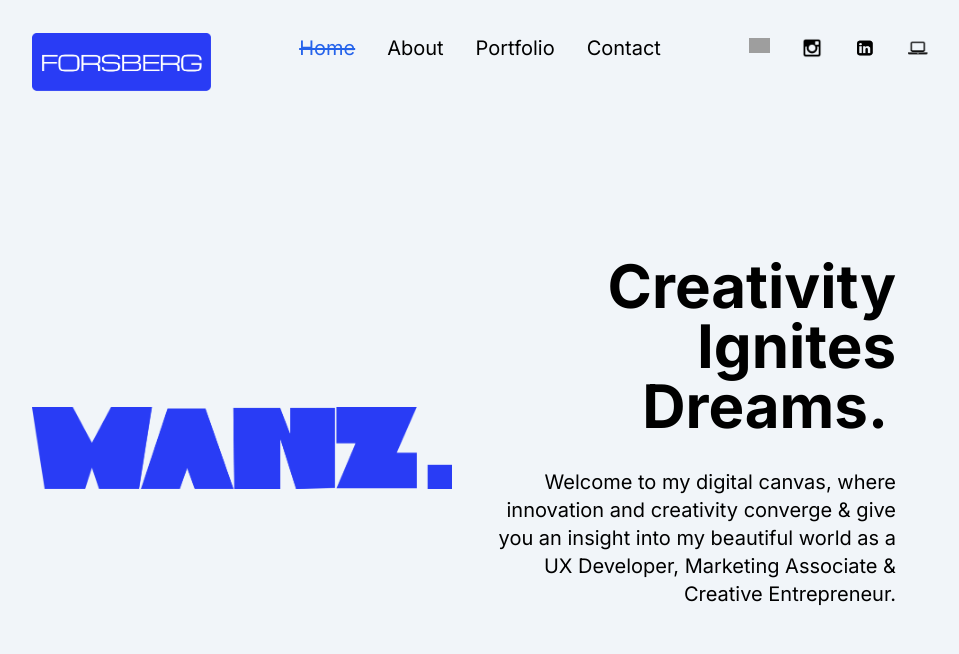
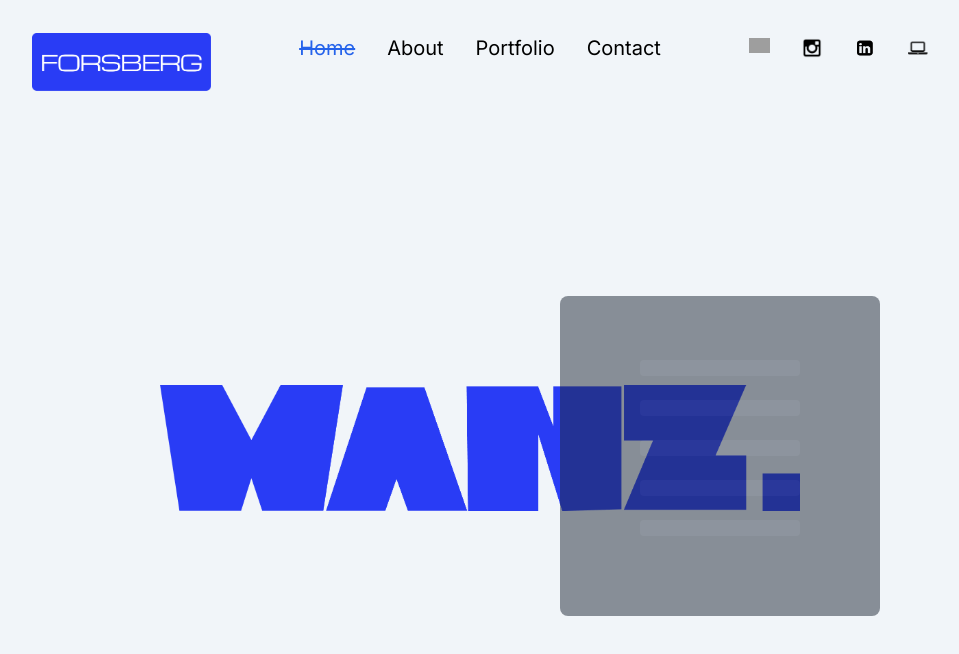
Before and after one commit to WanzForsberg/portfolio24, a Next.js app: page / in a window 1280 px wide. Shown: the top 654 px of the page, without its empty margins (160-1119 px from the left). Built offline with nearby package versions, Linux system fonts and the light colour scheme; grey boxes are pictures that could not be loaded.

Commit message:
updated home page

```diff
--- a/src/app/page.jsx
+++ b/src/app/page.jsx
@@ -2,64 +2,58 @@
 
 import Image from 'next/image';
 import { motion } from 'framer-motion';
-import Link from 'next/link';
+import { useState } from 'react';
 
 const Homepage = () => {
+  const [hovered, setHovered] = useState(false);
+
   return (
     <motion.div
-      className="h-full"
+      className="h-full flex items-center justify-center"
       initial={{ y: '-200vh' }}
       animate={{ y: '0%' }}
       transition={{ duration: 1 }}>
-      <div className="h-full flex flex-col lg:flex-row px-4 sm:px-8 md:px-12 lg:px-20 xl:px-48">
-        {/* IMAGE CONTAINER - hidden on screens smaller than lg */}
-        <div className="lg:h-full lg:w-1/2 relative hidden lg:block mr-6">
+      {/* Centered Image Container */}
+      <div className="relative w-1/2 h-1/2 flex items-center justify-center">
         <Image
           src="/Wanz-banner.png"
           alt="wanz banner"
           fill
           className="object-contain"
         />
-        </div>
-        {/* TEXT CONTAINER */}
-        <div className="flex flex-col items-center justify-center h-full lg:w-1/2 gap-8 mr-8">
-          {/* TITLE */}
-          <h1 className="text-4xl md:text-6xl font-bold text-center lg:text-right">
-            <span className="pr-2">Creativity Ignites Dreams.</span>
+        {/* Dark-colored Box */}
+        <div
+          className={`absolute transform translate-x-3/4 translate-y-2 p-8 bg-gray-800 text-white w-3/4 md:w-2/3 lg:w-1/2 h-80 rounded-lg transition-all duration-500 ${
+            !hovered ? 'opacity-50' : 'opacity-100'
+          }`}
+          onMouseEnter={() => setHovered(true)}
+          onMouseLeave={() => setHovered(false)}>
+          {hovered ? (
+            // Real Text with Ripple Effect
+            <motion.div
+              className="text-left tracking-widest leading-relaxed text-slate-100"
+              initial={{ opacity: 0, scale: 0.8 }}
+              animate={{ opacity: 1, scale: 1 }}
+              transition={{ duration: 0.5, ease: 'easeInOut' }}>
+              <h1 className="text-2xl md:text-4xl font-bold">
+                Creativity Ignites Dreams.
               </h1>
-          {/* <h1 className="text-4xl md:text-6xl font-bold text-center lg:text-left">
-            <span className="pr-2">Creativity Ignites Dreams In A</span>
-            <span className="relative inline-block">
-              <span className="text-yellow-500">Glitchy</span>
-              <span className="absolute top-neg-05 left-neg-03 text-red-500">
-                Glitchy
-              </span>
-              <span className="absolute top-pos-03 left-pos-03 text-blue-500">
-                Glitchy
-              </span>
-              <span className="absolute top-neg-02 left-neg-05 text-green-500">
-                Glitchy
-              </span>
-              <span className="absolute top-pos-04 left-neg-02 text-blue-600">
-                Glitchy
-              </span>
-            </span>
-            World.
-          </h1> */}
-          {/* DESCRIPTION */}
-          <p className="text-lg md:text-xl text-center lg:text-right">
+              <p className="text-sm md:text-lg mt-4">
                 Welcome to my digital canvas, where innovation and creativity
                 converge & give you an insight into my beautiful world as a UX
                 Developer, Marketing Associate & Creative Entrepreneur.
               </p>
-          {/* BUTTONS */}
-          <div className="w-full flex flex-col lg:flex-row gap-4 items-center justify-center lg:justify-start">
-            {/* <Link
-              href="/kaupilla"
-              className="p-4 rounded-lg ring-1 ring-violet-950 bg-violet-950 text-white w-full lg:w-auto">
-              EXPLORE MY WORLD
-            </Link> */}
+            </motion.div>
+          ) : (
+            // Mockup Lines
+            <div className="space-y-6 items-center justify-center opacity-50 p-8">
+              <div className="h-4 bg-gray-700 rounded w-5/6 mx-auto"></div>
+              <div className="h-4 bg-gray-700 rounded w-5/6 mx-auto"></div>
+              <div className="h-4 bg-gray-700 rounded w-5/6 mx-auto"></div>
+              <div className="h-4 bg-gray-700 rounded w-5/6 mx-auto"></div>
+              <div className="h-4 bg-gray-700 rounded w-5/6 mx-auto"></div>
             </div>
+          )}
         </div>
       </div>
     </motion.div>
```
Lines whose indentation alone changed are shown as unchanged.
